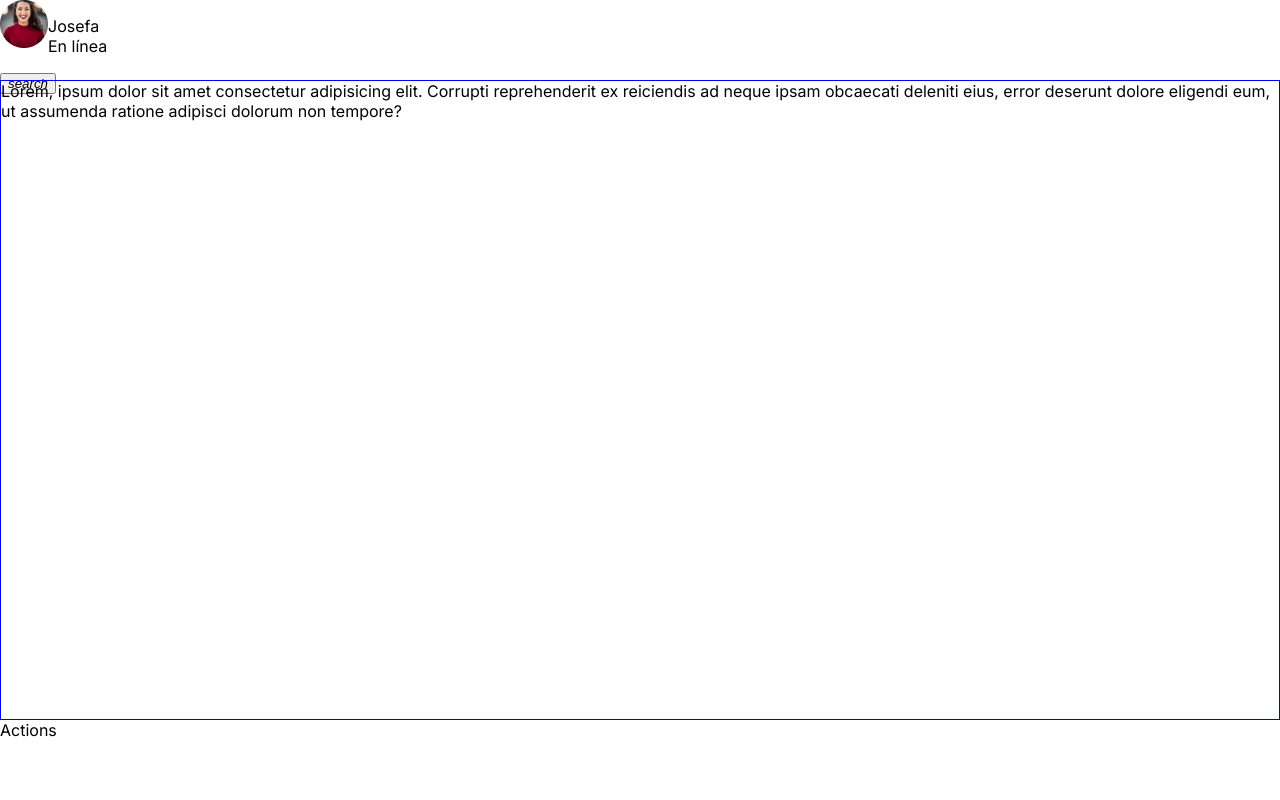
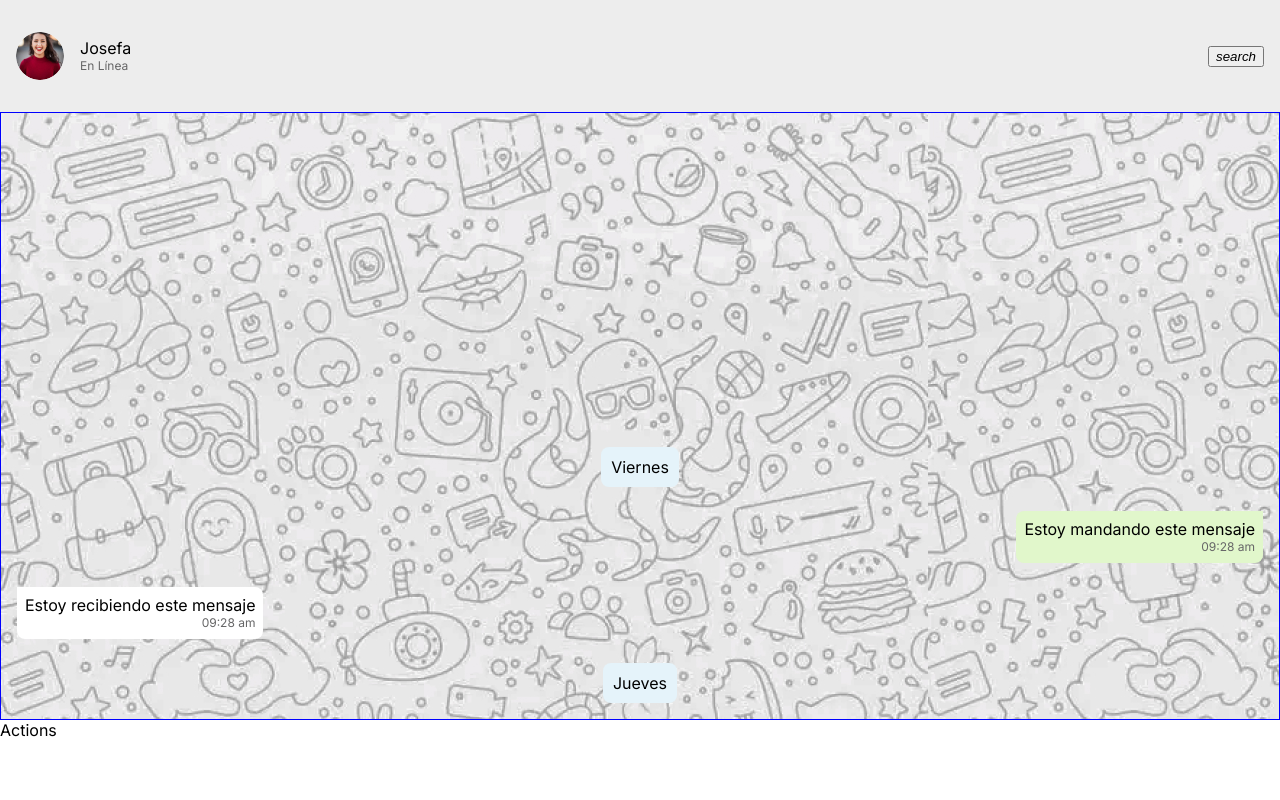
Before and after one commit to Armando101/message-app, a plain HTML site: page index.html in a window 1280 px wide. Drawn offline with Linux system fonts and the light colour scheme.

Commit message:
header and main components

```diff
--- /dev/null
+++ b/css/date.css
@@ -0,0 +1,7 @@
+.date {
+  background-color: #e5f3fa;
+  border-radius: 0.5rem;
+  padding: 0.625rem;
+  font: var(--body-16regular);
+  align-self: center;
+}
--- a/css/header.css
+++ b/css/header.css
@@ -1,3 +1,14 @@
 .header {
   block-size: var(--headerSize);
+  display: flex;
+  justify-content: space-between;
+  padding: 1rem;
+  background-color: var(--grey-4);
 }
+
+.header-primary,
+.header-secondary {
+  display: flex;
+  gap: 1rem;
+  align-items: center;
+}
--- a/css/message-list.css
+++ b/css/message-list.css
@@ -1,4 +1,13 @@
+@import "message.css";
+@import "date.css";
+
 .message-list {
   border: 1px solid blue;
   flex-grow: 1;
+  display: flex;
+  flex-direction: column-reverse;
+  gap: 1.5rem;
+  padding: 1rem;
+  background-image: url("../assets/images/bg.jpg");
+  overflow: hidden;
 }
--- /dev/null
+++ b/css/message.css
@@ -0,0 +1,34 @@
+.message {
+  background-color: var(--white);
+  padding: 0.5rem;
+  font: var(--body-16regular);
+}
+
+.message.is-receiver {
+  background-color: var(--white);
+  align-self: flex-start;
+  border-radius: 0 0.5rem 0.5rem 0.5rem;
+}
+
+.message.is-sender {
+  background-color: var(--green-1);
+  align-self: flex-end;
+  border-radius: 0.5rem 0 0.5rem 0.5rem;
+}
+
+.message-text {
+  margin: 0;
+}
+
+.message-date {
+  font: var(--caption-12regular);
+  color: var(--grey);
+}
+
+.message-status {
+}
+
+.message-details {
+  display: flex;
+  justify-content: end;
+}
--- a/css/styles.css
+++ b/css/styles.css
@@ -7,6 +7,25 @@
 :root {
   --headerSize: 80px;
   --actionSize: 80px;
+  --black: #000000;
+  --grey: #666667;
+  --grey-2: #f2f2f2;
+  --grey-3: #f6f6f6;
+  --grey-4: #ededed;
+  --white: #ffffff;
+  --green-1: #e1f7cb;
+  --gren-2: #56bca6;
+  --green-3: #429488;
+  --red: #ff4a4a;
+  --blue: #5cb3f0;
+
+  --body-16regular: 400 1rem/1.25rem Inter;
+  --body-16bold: 700 1rem/1.25rem Inter;
+  --body-14regular: 400 0.875rem/1.125rem Inter;
+  --body-14regular_u: 500 0.875rem/1.25rem Inter;
+  --caption-12bold: 700 0.75rem/1rem Inter;
+  --caption-12regular: 400 0.75rem/1rem Inter;
+  --caption-12regular_u: 400 0.75rem/1.25rem Inter;
 }
 
 body {
--- a/css/user.css
+++ b/css/user.css
@@ -1,8 +1,22 @@
 .user {
   display: flex;
+  align-items: center;
+  gap: 1rem;
 }
 
-.user-info {
-  display: flex;
-  flex-direction: column;
+.user p span {
+  display: block;
 }
+
+.user-name {
+  font: var(--body-16regular);
+}
+
+.user-status {
+  font: var(--caption-12regular);
+  color: var(--grey);
+}
+
+.user img {
+  border-radius: 50%;
+}
--- a/index.html
+++ b/index.html
@@ -16,6 +16,7 @@
   <body>
     <div class="chat">
       <div class="header">
+        <div class="header-primary">
           <div class="user">
             <img
               width="48"
@@ -23,20 +24,42 @@
               src="./assets/images/user.jpg"
               alt="Foto de perfil de Josefina"
             />
-          <p class="user-info">
-            <span>Josefa</span>
-            <span>En línea</span>
+            <p>
+              <span class="user-name">Josefa</span>
+              <span class="user-status">En Línea</span>
             </p>
           </div>
+        </div>
+
+        <div class="header-secondary">
           <button class="button">
             <i>search</i>
           </button>
         </div>
+      </div>
       <div class="message-list">
-        Lorem, ipsum dolor sit amet consectetur adipisicing elit. Corrupti
-        reprehenderit ex reiciendis ad neque ipsam obcaecati deleniti eius,
-        error deserunt dolore eligendi eum, ut assumenda ratione adipisci
-        dolorum non tempore?
+        <div class="date">Jueves</div>
+
+        <div class="message is-receiver">
+          <div class="message-body">
+            <p class="message-text">Estoy recibiendo este mensaje</p>
+            <div class="message-details">
+              <span class="message-date">09:28 am</span>
+            </div>
+          </div>
+        </div>
+
+        <div class="message is-sender">
+          <div class="message-body">
+            <p class="message-text">Estoy mandando este mensaje</p>
+            <div class="message-details">
+              <span class="message-date">09:28 am</span>
+              <span class="message-date is-doubleCheck"></span>
+            </div>
+          </div>
+        </div>
+
+        <div class="date">Viernes</div>
       </div>
 
       <div class="action-list">Actions</div>
```
Also changed, not shown: assets/images/bg.jpg (added), assets/images/double-check.png (added). Lines whose indentation alone changed are shown as unchanged.
